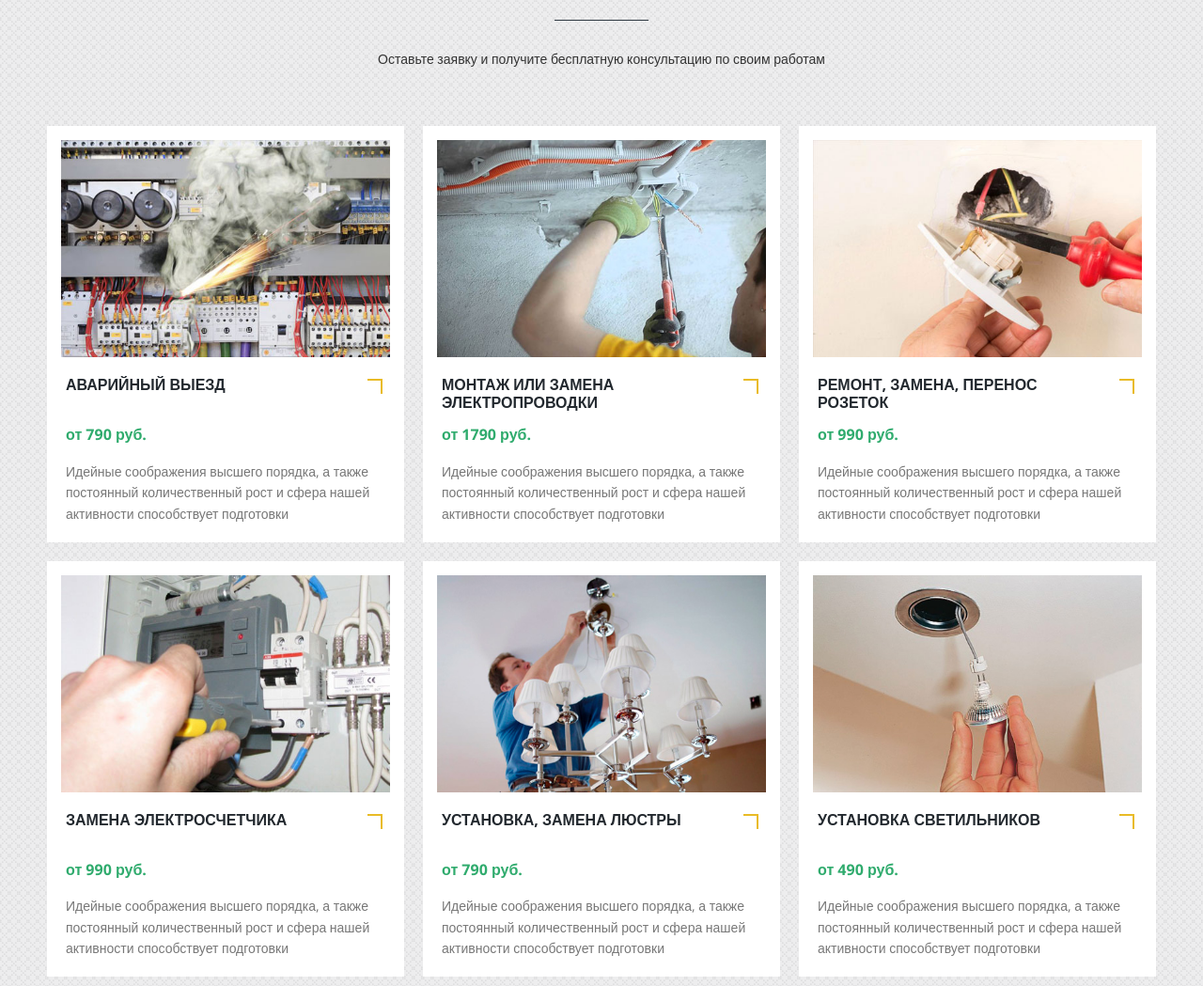
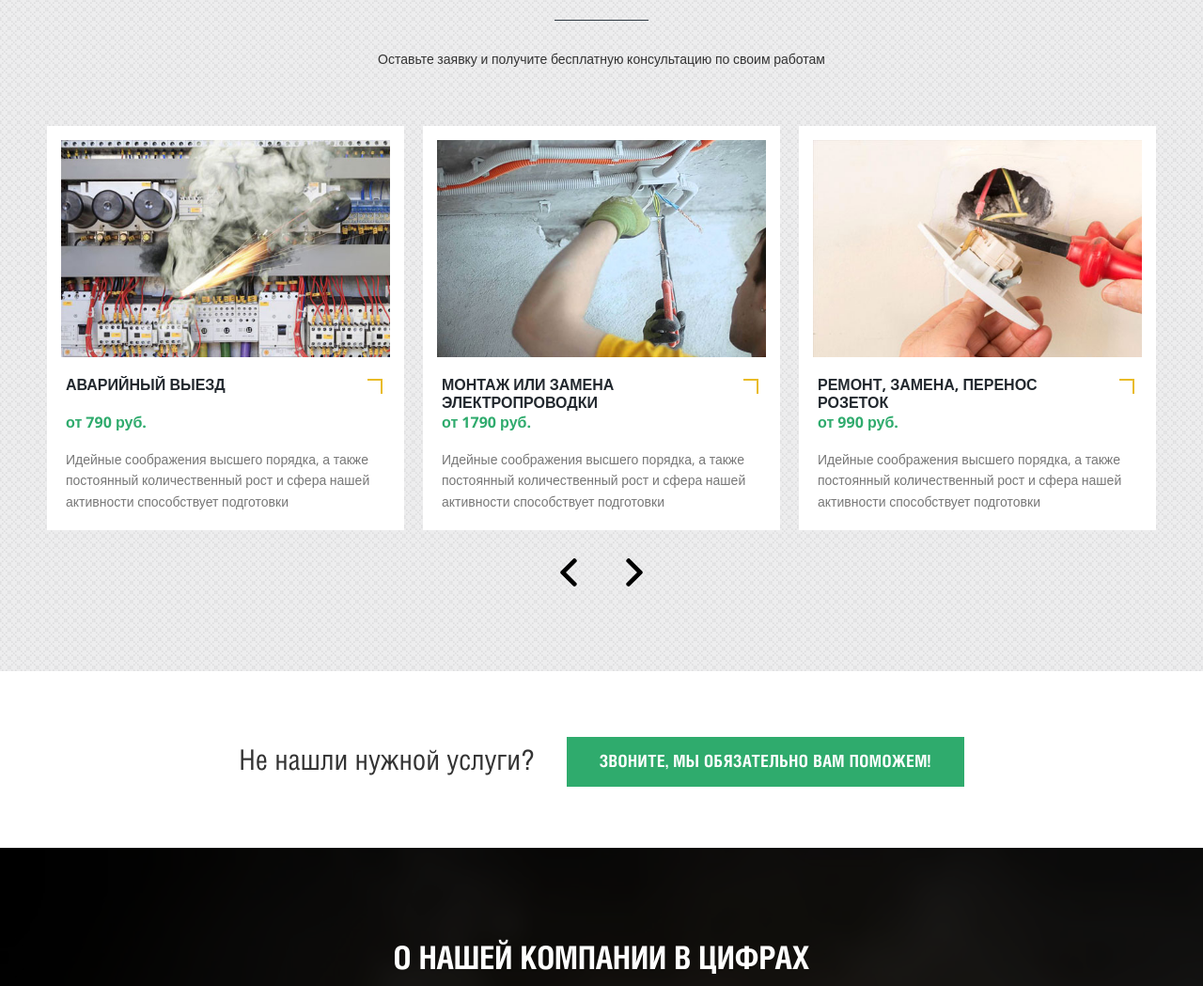
Before and after one commit to homyak-coder/finalProjctJSGlo, a website built with webpack: page index.html in a window 1280 px wide. Shown: the part 760-1809 px from the top of the page at 94% size. Built offline with nearby package versions, Linux system fonts and the light colour scheme; files whose address does not match are found by name.

Commit message:
Первый день выполнения дипломного проекта

```diff
--- a/css/style.css
+++ b/css/style.css
@@ -628,7 +628,7 @@ a.absolute {
 	margin: 15px 0 5px;
 }
 .num-section {
-	background: url("../images/num-section.jpg") 0 0 no-repeat;
+	background: url('../images/num-section.jpg') 0 0 no-repeat;
 	background-attachment: fixed;
 	color: #fff;
 	position: relative;
--- a/src/index.js
+++ b/src/index.js
@@ -1,7 +1,9 @@
 import modal from "./modules/modal.js";
 import menu from "./modules/menu.js";
 import music from "./modules/music";
+import carousel from "./modules/carusel";
 
-modal()
-menu()
-music()
+modal();
+menu();
+music();
+carousel();
--- /dev/null
+++ b/src/modules/carusel.js
@@ -0,0 +1,67 @@
+const carousel = () => {
+
+    window.addEventListener('load', () => {
+        const carousel = document.querySelector('.services-carousel');
+        const arrowLeft = document.querySelector('.arrow-left');
+        const arrowRight = document.querySelector('.arrow-right');
+        const images = document.querySelectorAll('.col-sm-6.col-md-4');
+
+        let counter = 0;
+        const stepSize = images[0].clientWidth;
+
+        const cssStyle = `
+    <style>
+
+    .services-elements {
+        display: flex;
+        width: 100%;
+        height: 460px;
+        margin: auto;
+        overflow: hidden;
+    }
+    .services-carousel .element {
+        display: block;
+        width: 100%;
+
+    }
+    .services-carousel {
+        display: flex;
+
+    }
+    .transformAnimation {
+        transition: .4s all ease-in-out;
+    }
+    .col-md-4 {
+        width: 400px;
+    }
+    .services-elements .title-h5 {
+        margin-bottom: 45px;
+    }
+    .services-elements .element-price {
+        margin-top: -48px;
+
+    }
+    `
+        carousel.insertAdjacentHTML('beforeend', cssStyle);
+
+
+        carousel.style.transform = 'translateX(' + `${-stepSize * counter}px)`;
+
+        arrowRight.addEventListener('click', () => {
+                if (counter >= 4 - 1) counter = -1;
+                carousel.classList.add('transformAnimation')
+                counter++;
+                carousel.style.transform = 'translateX(' + `${-stepSize * counter}px)`
+        })
+
+        arrowLeft.addEventListener('click', () => {
+                if (counter <= 0 ) counter = 4
+                carousel.classList.add('transformAnimation')
+                counter--;
+                carousel.style.transform = 'translateX(' + `${-stepSize * counter}px)`
+
+        })
+    })
+}
+
+export default carousel
```
Also changed, not shown: dist/main.js.
